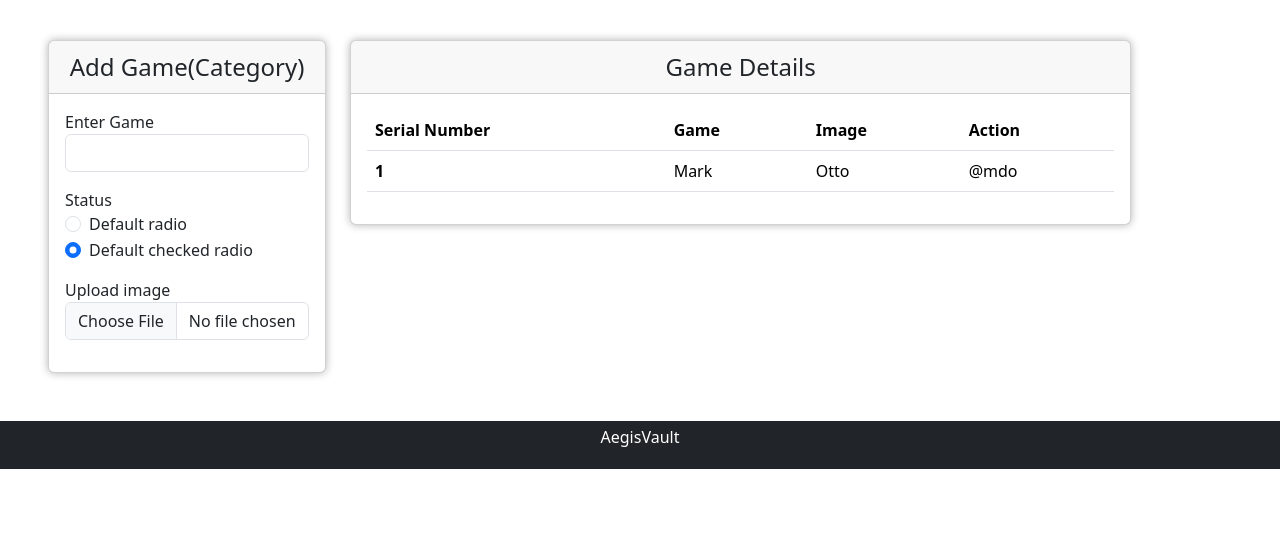
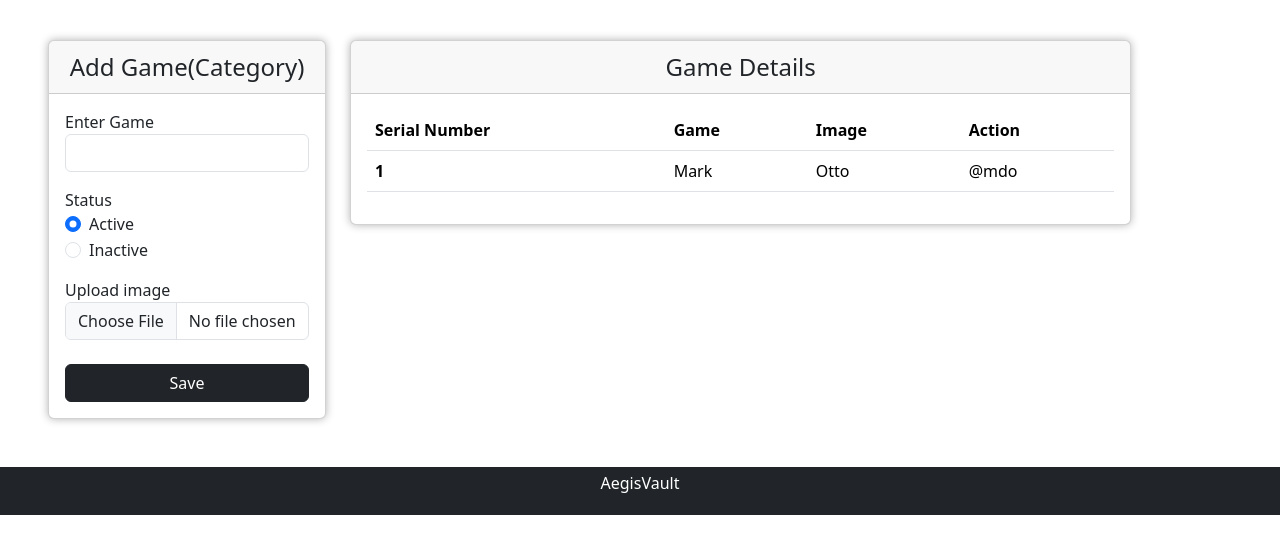
Before and after one commit to dikchhantThapa/aegis-vault, a Spring Boot app: page /admin/category in a window 1280 px wide. Shown: the part 56-610 px from the top of the page. Run offline with Spring Boot 4, Linux system fonts and the light colour scheme; some libraries are stand-ins or nearby versions.

Commit message:
update category backend, setup database

```diff
--- a/src/main/java/com/ecom/controller/AdminController.java
+++ b/src/main/java/com/ecom/controller/AdminController.java
@@ -6,10 +6,8 @@ import jakarta.servlet.http.HttpSession;
 import org.springframework.beans.factory.annotation.Autowired;
 import org.springframework.stereotype.Controller;
 import org.springframework.util.ObjectUtils;
-import org.springframework.web.bind.annotation.GetMapping;
-import org.springframework.web.bind.annotation.ModelAttribute;
-import org.springframework.web.bind.annotation.PostMapping;
-import org.springframework.web.bind.annotation.RequestMapping;
+import org.springframework.web.bind.annotation.*;
+import org.springframework.web.multipart.MultipartFile;
 
 @Controller
 @RequestMapping("/admin")
@@ -34,7 +32,14 @@ public class AdminController {
     }
 
     @PostMapping("/saveCategory")
-    public String saveCategory(@ModelAttribute Category category, HttpSession session) {
+    public String saveCategory(@ModelAttribute Category category, @RequestParam("file") MultipartFile file,
+                               HttpSession session) {
+        // MultipartFile = representation of an uploaded file received in a multipart request
+
+        // Assign the uploaded file's name to imageName, or "default.jpg" if no file is uploaded.
+        String imageName = file != null? file.getOriginalFilename(): "default.jpg";
+        category.setImageName(imageName);
+
         // if game exists
         Boolean existCategory = categoryService.existCategory(category.getName());
         if (existCategory) {
--- a/src/main/resources/templates/admin/category.html
+++ b/src/main/resources/templates/admin/category.html
@@ -15,33 +15,35 @@
                     <div class = "card card-sh">
                         <div class = "card-header text-center fs-4">Add Game(Category)</div>
                         <div class = "card-body">
-                            <form>
+                            <form action = "/admin/saveCategory" method = "post">
                                 <div class = "mb-3">
                                     <label>Enter Game</label>
-                                    <input type = "text" class = "form-control">
+                                    <input type = "text" name = "name" class = "form-control">
                                 </div>
 
                                 <div class = "mb-3">
                                     <label>Status</label>
                                     <!-- radio button from bootstrap -->
                                     <div class="form-check">
-                                        <input class="form-check-input" type="radio" name="flexRadioDefault" id="flexRadioDefault1">
+                                        <input class="form-check-input" type="radio" checked name="isActive" id="flexRadioDefault1">
                                         <label class="form-check-label" for="flexRadioDefault1">
-                                            Default radio
+                                            Active
                                         </label>
                                     </div>
                                     <div class="form-check">
-                                        <input class="form-check-input" type="radio" name="flexRadioDefault" id="flexRadioDefault2" checked>
+                                        <input class="form-check-input" type="radio" name="isActive" id="flexRadioDefault2">
                                         <label class="form-check-label" for="flexRadioDefault2">
-                                            Default checked radio
+                                            Inactive
                                         </label>
                                     </div>
                                 </div>
 
                                 <div class = "mb-3">
                                     <label>Upload image</label>
-                                    <input type = "file" class = "form-control">
+                                    <input type = "file" name = "file" class = "form-control">
                                 </div>
+
+                                <button class = "btn btn-dark col-md-12 mt-2">Save</button>
 
                             </form>
                         </div>
```
Also changed, not shown: 2 other files.
